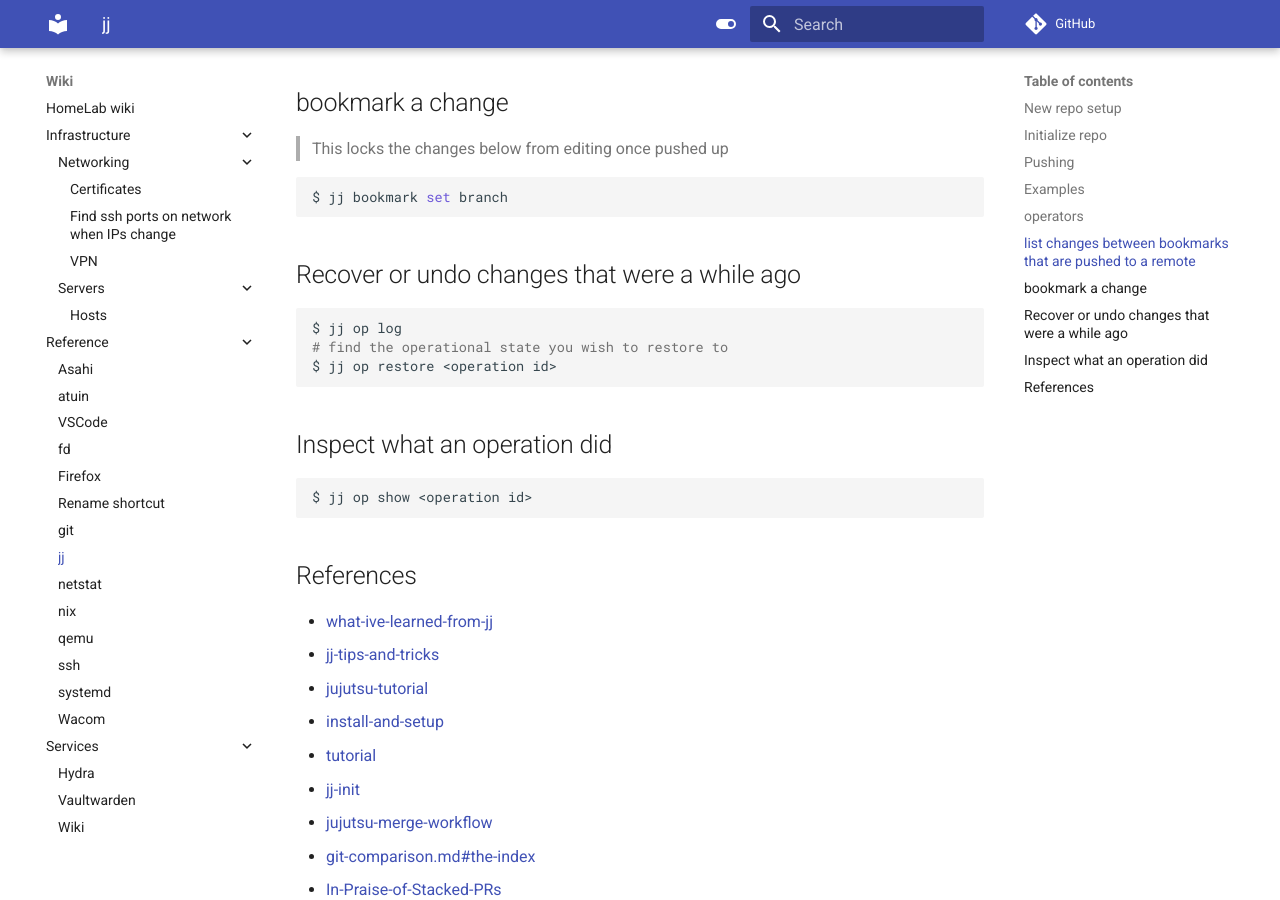
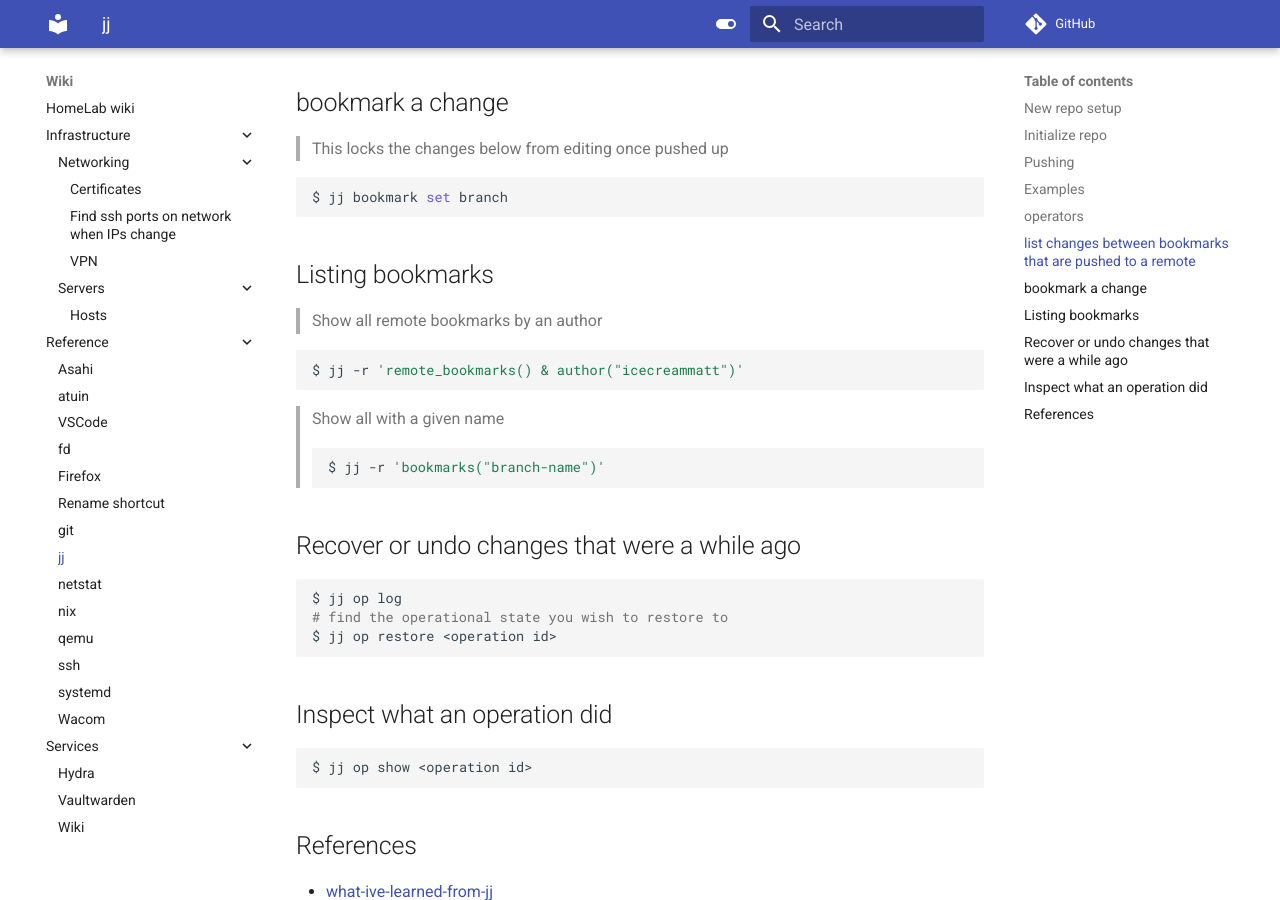
Before and after one commit to icecreammatt/wiki, an MkDocs documentation site: the page built from docs/reference/jj.md, in a window 1280 px wide and 900 px high, scrolled down 1465 px. Built offline with MkDocs 1.6.1 and Material for MkDocs 9.7.7, drawn with Linux system fonts in a browser that asks for light colours; comment, search, counter and statistics services are not loaded.

Commit message:
docs: jj bookmark notes

````diff
--- a/docs/reference/jj.md
+++ b/docs/reference/jj.md
@@ -70,6 +70,19 @@ $ jj log -r 'ancestors(@) & main::'
 $ jj bookmark set branch
 ```
 
+## Listing bookmarks
+
+> Show all remote bookmarks by an author
+
+```bash
+$ jj -r 'remote_bookmarks() & author("icecreammatt")'
+```
+
+> Show all with a given name
+```bash
+$ jj -r 'bookmarks("branch-name")'
+```
+
 ## Recover or undo changes that were a while ago
 
 ```bash
````
